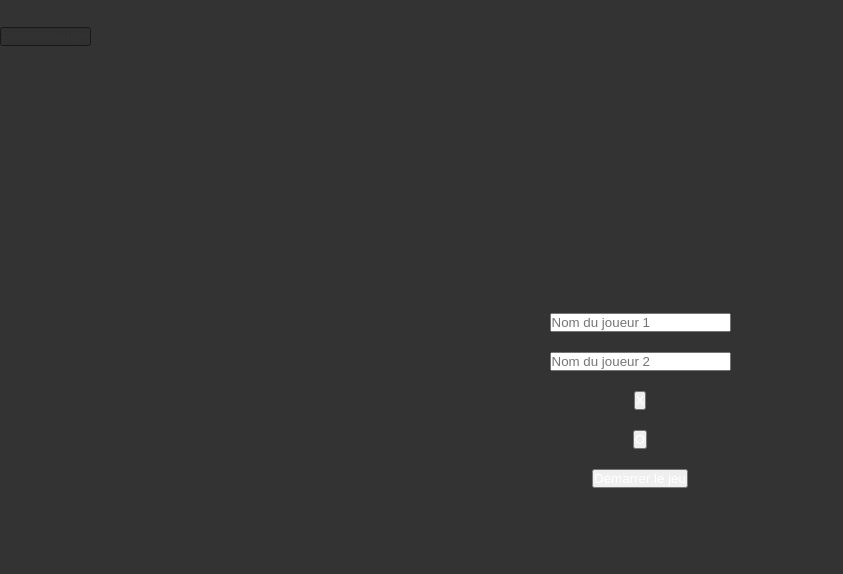
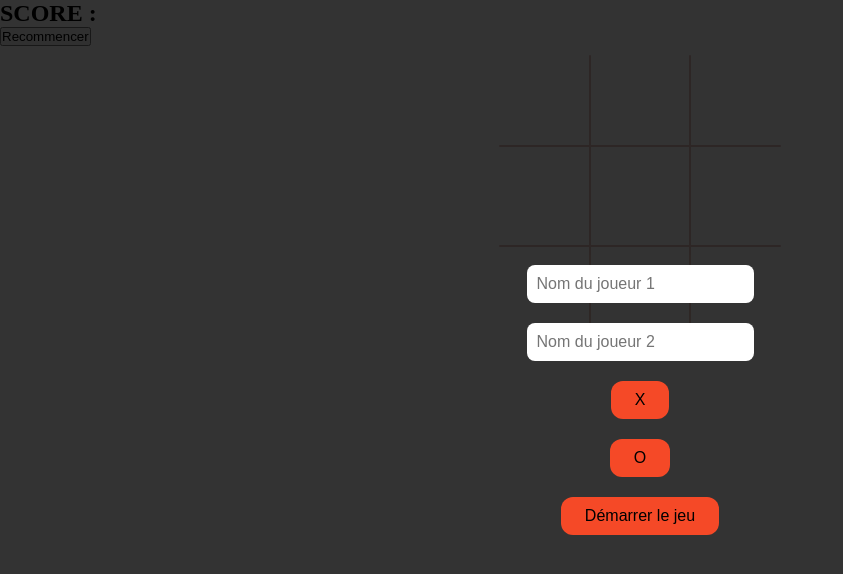
Before and after one commit to Belly-bells/Morpion_Games, a plain HTML site: page game-zone.html in a window 1280 px wide. Shown: the whole page, without its empty margins (0-843 px from the left). Drawn offline with Linux system fonts and the light colour scheme.

Commit message:
Update README and enhance CSS styles for modal and game zone

```diff
--- a/style.css
+++ b/style.css
@@ -1,7 +1,7 @@
 * {
   padding: 0;
   margin: 0;
-  color: var(--couleur-typographique);
+  box-sizing: border-box;
 }
 /* A mettre en premier dans n'importe quelle feuille de style CSS */
 /* Attention, l'* surcharge le code donc toute modification sera impossible*/
@@ -11,7 +11,6 @@
   --couleurPrincipale: #000;
   --orange: #f54927;
   --couleur-typographique: white;
-  --padding: 100px;
 }
 
 body {
@@ -26,14 +25,10 @@
 }
 
 img {
-  display: flex;
-  flex-direction: column;
   width: 300px;
   height: 300px;
-  background-color: var(--couleurPrincipale);
-  justify-self: center;
-  align-items: center;
-  margin: 25px;
+  margin: 25px auto;
+  display: block;
 }
 
 #welcome-section {
--- a/style_gameZone.css
+++ b/style_gameZone.css
@@ -1,7 +1,7 @@
 * {
   padding: 0;
   margin: 0;
-  color: var(--couleur-typographique);
+  box-sizing: border-box;
 }
 /* A mettre en premier dans n'importe quelle feuille de style CSS */
 /* Attention, l'* surcharge le code donc toute modification sera impossible*/
@@ -30,7 +30,47 @@
   display: flex;
 }
 
+#modal input {
+  padding: 10px;
+  border-radius: 8px;
+  border: none;
+  font-size: 1rem;
+}
+
+#modal button {
+  padding: 10px 24px;
+  border-radius: 12px;
+  border: none;
+  background-color: var(--orange);
+  cursor: pointer;
+  font-size: 1rem;
+  transition: transform 0.2s ease;
+}
+
+#modal button:hover {
+  transform: scale(1.05);
+}
+
 #game-zone {
-  font-family: Arial, Helvetica, sans-serif;
+  display: grid;
+  grid-template-columns: repeat(3, 1fr); /* 3 colonnes égales */
+  width: 300px;
+  height: 300px;
   background-image: url(/morpion-grid.svg);
+  background-size: cover;
+  margin: 0 auto;
 }
+
+.caseGameZone {
+  display: flex;
+  justify-content: center;
+  align-items: center;
+  font-size: 2rem;
+  font-weight: bold;
+  cursor: pointer;
+  transition: background-color 0.2s ease;
+}
+
+.caseGameZone:hover {
+  background-color: rgba(245, 73, 39, 0.15); /* orange transparent au survol */
+}
```
Also changed, not shown: 1 other file.
